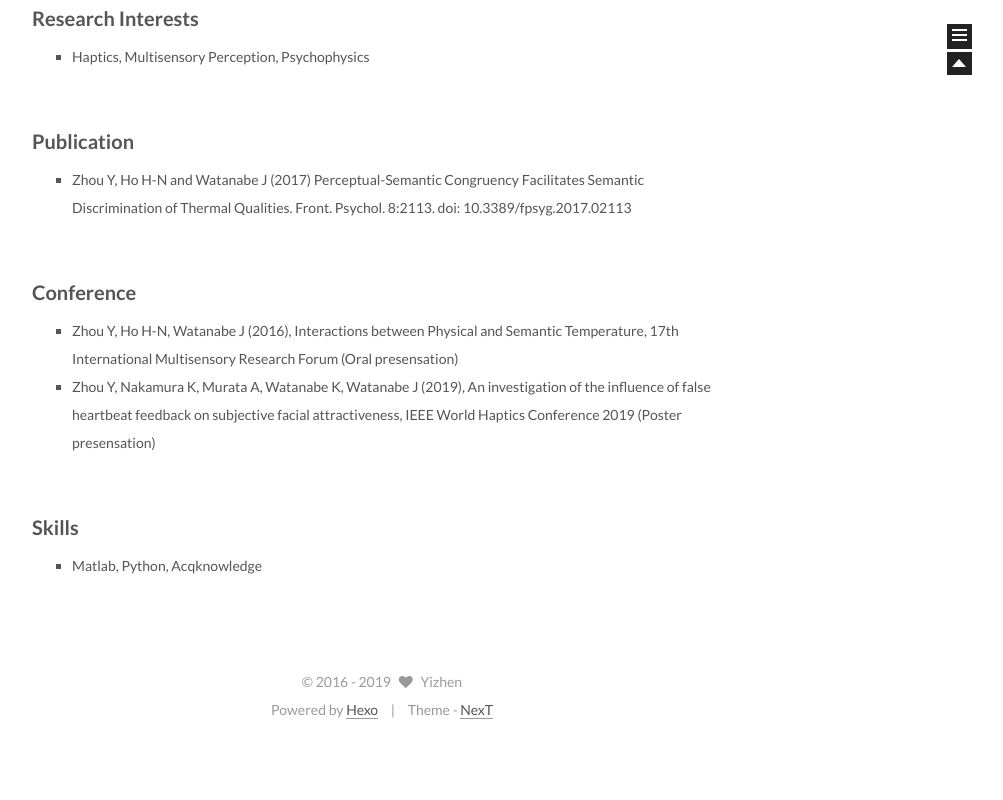
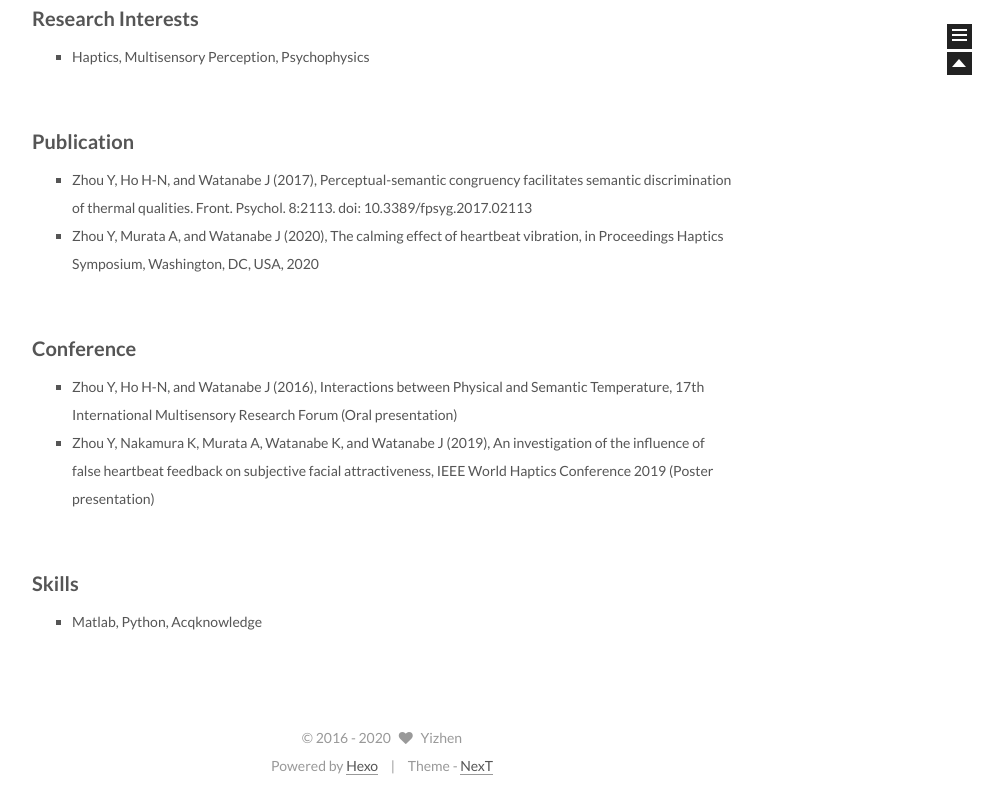
Before and after one commit to gogozz/gogozz.github.io, a plain HTML site: page resume/index.html in a window 1280 px wide. Shown: the part 706-1506 px from the top of the page, without its empty margins (258-1261 px from the left). Before the commit the page ends 1450 px from the top, so only its background shows below. Drawn offline with nearby package versions, Linux system fonts and the light colour scheme; some packages are replaced by stand-ins of ours.

Commit message:
Site updated: 2020-04-16 22:35:33

```diff
--- a/css/main.css
+++ b/css/main.css
@@ -961,7 +961,7 @@ body {
   width: 4px;
   height: 4px;
   border-radius: 50%;
-  background: #ffded5;
+  background: #ffe841;
 }
 .sidebar-nav {
   margin: 0 0 20px;
--- a/resume/index.html
+++ b/resume/index.html
@@ -53,7 +53,7 @@ M.S in Information Processing, Tokyo Instit">
 <meta property="og:description" content="Yizhen ZHOU(zhou.y.af@m.titech.ac.jp)Basic Information
 Ph.D student (3rd year) in Information and Communications Engineering, Tokyo Institute of Technology
 M.S in Information Processing, Tokyo Instit">
-<meta property="og:updated_time" content="2019-07-08T08:13:49.953Z">
+<meta property="og:updated_time" content="2020-04-16T13:31:08.464Z">
 <meta name="twitter:card" content="summary">
 <meta name="twitter:title" content="Resume">
 <meta name="twitter:description" content="Yizhen ZHOU(zhou.y.af@m.titech.ac.jp)Basic Information
@@ -200,18 +200,19 @@ M.S in Information Processing, Tokyo Instit">
       <h2 id="Yizhen-ZHOU-zhou-y-af-m-titech-ac-jp"><a href="#Yizhen-ZHOU-zhou-y-af-m-titech-ac-jp" class="headerlink" title="Yizhen ZHOU(zhou.y.af@m.titech.ac.jp)"></a>Yizhen ZHOU(zhou.y.af@m.titech.ac.jp)</h2><h2 id="Basic-Information"><a href="#Basic-Information" class="headerlink" title="Basic Information"></a>Basic Information</h2><ul>
 <li>Ph.D student (3rd year) in Information and Communications Engineering, Tokyo Institute of Technology </li>
 <li>M.S in Information Processing, Tokyo Institute of Technology </li>
-<li>B.Eng(Hons)in Electronic and Electrical Engineering, University of Bath</li>
+<li>B.Eng (Hons) in Electronic and Electrical Engineering, University of Bath</li>
 <li>Current Location: Kanagawa, Japan</li>
 </ul>
 <h2 id="Research-Interests"><a href="#Research-Interests" class="headerlink" title="Research Interests"></a>Research Interests</h2><ul>
 <li>Haptics, Multisensory Perception, Psychophysics</li>
 </ul>
 <h2 id="Publication"><a href="#Publication" class="headerlink" title="Publication"></a>Publication</h2><ul>
-<li>Zhou Y, Ho H-N and Watanabe J (2017) Perceptual-Semantic Congruency Facilitates Semantic Discrimination of Thermal Qualities. Front. Psychol. 8:2113. doi: 10.3389/fpsyg.2017.02113</li>
+<li>Zhou Y, Ho H-N, and Watanabe J (2017), Perceptual-semantic congruency facilitates semantic discrimination of thermal qualities. Front. Psychol. 8:2113. doi: 10.3389/fpsyg.2017.02113</li>
+<li>Zhou Y, Murata A, and Watanabe J (2020), The calming effect of heartbeat vibration, in Proceedings Haptics Symposium, Washington, DC, USA, 2020</li>
 </ul>
 <h2 id="Conference"><a href="#Conference" class="headerlink" title="Conference"></a>Conference</h2><ul>
-<li>Zhou Y, Ho H-N, Watanabe J (2016), Interactions between Physical and Semantic Temperature, 17th International Multisensory Research Forum (Oral presensation)</li>
-<li>Zhou Y, Nakamura K, Murata A, Watanabe K, Watanabe J (2019), An investigation of the influence of false heartbeat feedback on subjective facial attractiveness, IEEE World Haptics Conference 2019 (Poster presensation)</li>
+<li>Zhou Y, Ho H-N, and Watanabe J (2016), Interactions between Physical and Semantic Temperature, 17th International Multisensory Research Forum (Oral presentation)</li>
+<li>Zhou Y, Nakamura K, Murata A, Watanabe K, and Watanabe J (2019), An investigation of the influence of false heartbeat feedback on subjective facial attractiveness, IEEE World Haptics Conference 2019 (Poster presentation)</li>
 </ul>
 <h2 id="Skills"><a href="#Skills" class="headerlink" title="Skills"></a>Skills</h2><ul>
 <li>Matlab, Python, Acqknowledge </li>
@@ -309,7 +310,7 @@ M.S in Information Processing, Tokyo Instit">
       <div class="footer-inner"> <div class="copyright" >
 
   &copy;  2016 -
-  <span itemprop="copyrightYear">2019</span>
+  <span itemprop="copyrightYear">2020</span>
   <span class="with-love">
     <i class="icon-next-heart fa fa-heart"></i>
   </span>
```
Also changed, not shown: 2016/03/07/hello/index.html (+1 -1 lines), about/index.html (+1 -1 lines), archives/2016/03/index.html (+1 -1 lines), archives/2016/index.html (+1 -1 lines), archives/index.html (+1 -1 lines), categories/index.html (+1 -1 lines), index.html (+1 -1 lines), message/index.html (+1 -1 lines), tags/index.html (+1 -1 lines).
